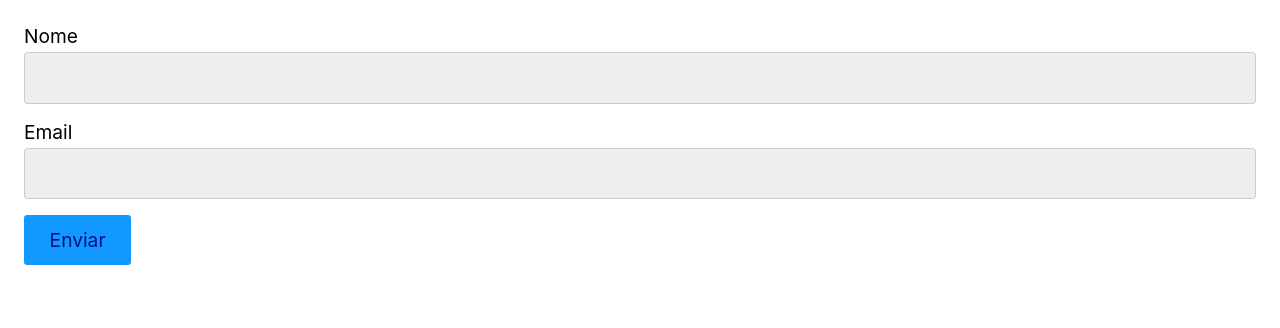
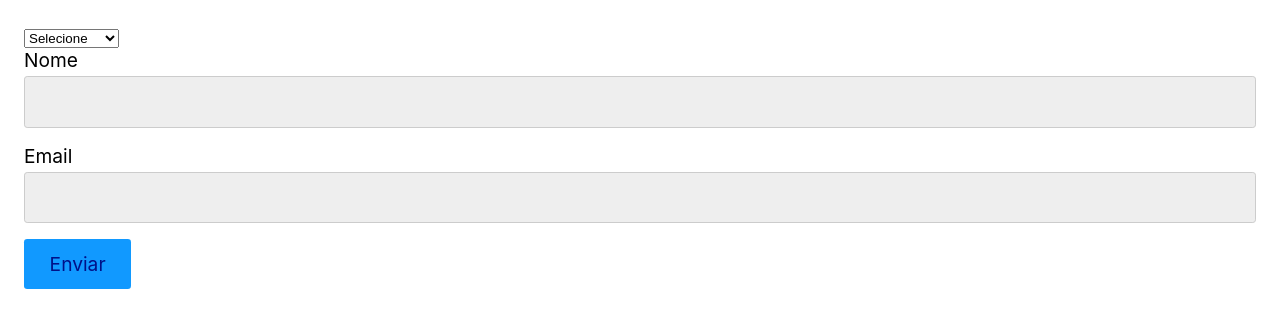
Before and after one commit to vtbrgt/react-completo-origamid, a React (Create React App) app in the folder forms/: page / in a window 1280 px wide. Shown: the top 328 px of the page. Built offline with nearby package versions, Linux system fonts and the light colour scheme.

Commit message:
select component

```diff
--- a/forms/src/App.jsx
+++ b/forms/src/App.jsx
@@ -1,20 +1,21 @@
 import React from 'react';
 import Input from './Components/Input';
+import Select from './Components/Select';
 
 const App = () => {
   const [nome, setNome] = React.useState('');
   const [email, setEmail] = React.useState('');
+  const [produto, setProduto] = React.useState('');
 
   return (
     <form>
+      <Select
+        options={['Smartphone', 'Tablet']}
+        value={produto}
+        setValue={setProduto}
+      />
       <Input id="nome" label="Nome" value={nome} setValue={setNome} required />
-      <Input
-        type="password"
-        id="email"
-        label="Email"
-        value={email}
-        setValue={setEmail}
-      />
+      <Input id="email" label="Email" value={email} setValue={setEmail} />
       <button>Enviar</button>
     </form>
   );
--- /dev/null
+++ b/forms/src/Components/Select.jsx
@@ -0,0 +1,22 @@
+import React from 'react';
+
+const Select = ({ options, value, setValue, ...props }) => {
+  return (
+    <select
+      value={value}
+      onChange={({ target }) => setValue(target.value)}
+      {...props}
+    >
+      <option value="" disabled>
+        Selecione
+      </option>
+      {options.map((option) => (
+        <option key={option} value={option}>
+          {option}
+        </option>
+      ))}
+    </select>
+  );
+};
+
+export default Select;
```
